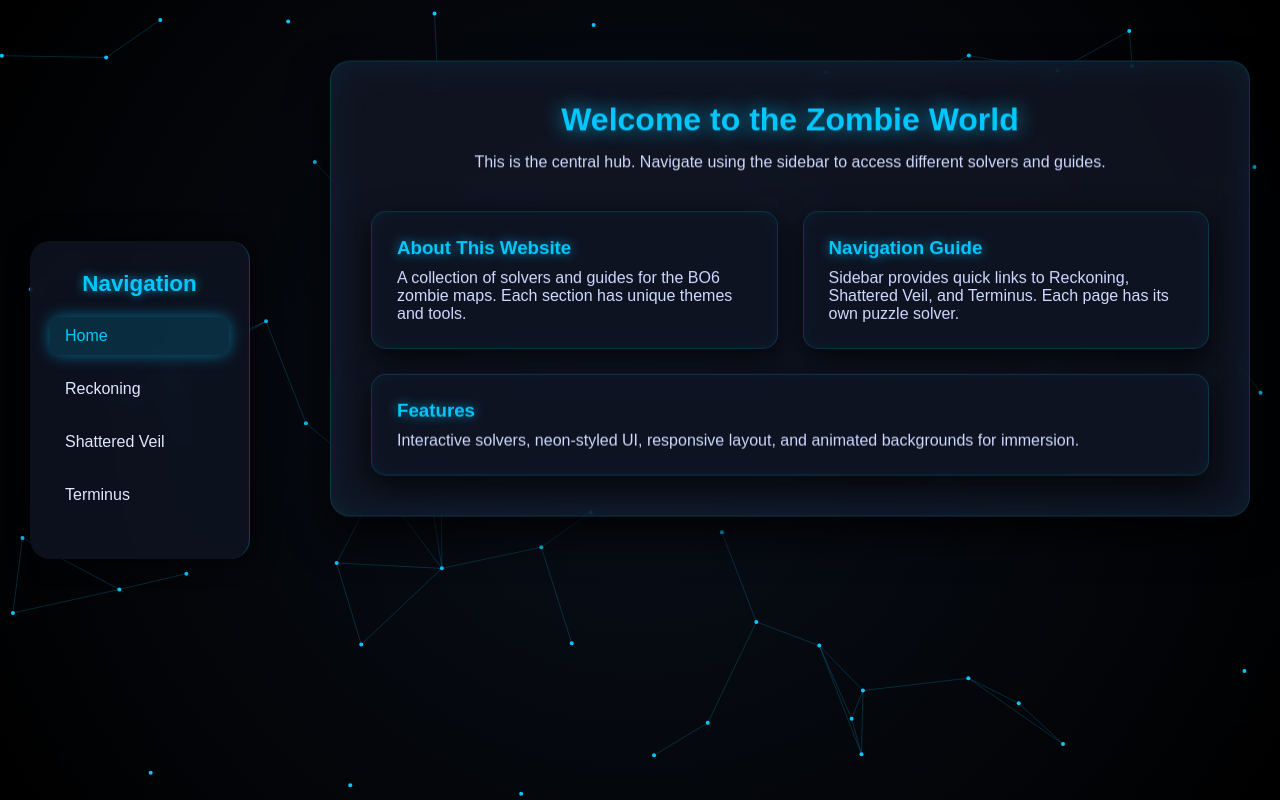
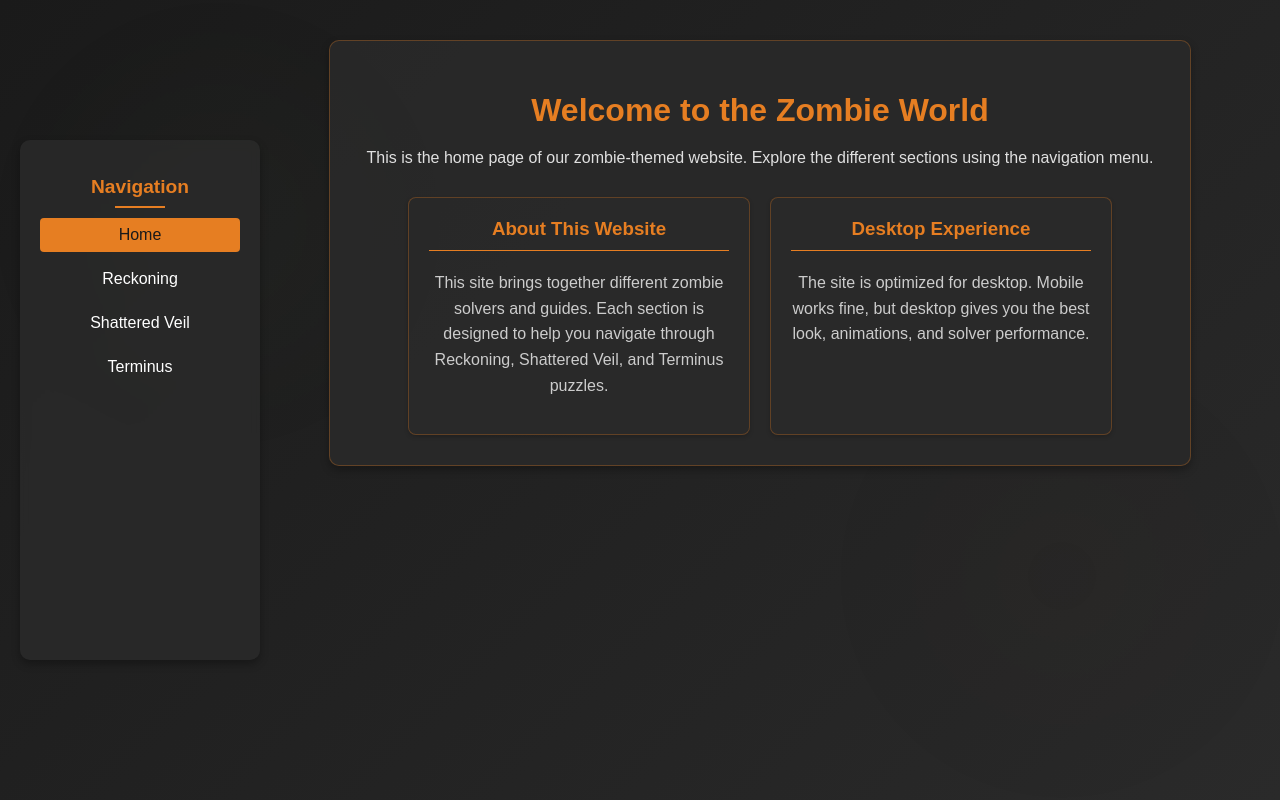
Before and after one commit to 8zj/bo6-bs, a Flask app: page / in a window 1280 px wide. Run offline with Flask 3, Linux system fonts and the light colour scheme.

Commit message:
Update dashboard.html

```diff
--- a/templates/dashboard.html
+++ b/templates/dashboard.html
@@ -5,215 +5,220 @@
   <meta name="viewport" content="width=device-width, initial-scale=1.0">
   <title>Zombie Theme Dashboard</title>
   <style>
-    * { margin: 0; padding: 0; box-sizing: border-box; }
-
     body {
-      font-family: 'Poppins', sans-serif;
-      background: #0a0f1a;
-      color: #e0e8ff;
+      font-family: 'Arial', sans-serif;
+      margin: 0;
+      padding: 0;
+      background-color: #1a1a1a;
+      color: #e0e0e0;
+      transition: all 0.3s;
       overflow-x: hidden;
-      min-height: 100vh;
     }
 
-    /* BACKGROUND CANVAS */
-    canvas#network {
+    .background {
       position: fixed;
-      top: 0; left: 0;
-      width: 100%; height: 100%;
-      z-index: -2;
-      background: radial-gradient(circle at center, #0a0f1a 0%, #000 100%);
+      top: 0;
+      left: 0;
+      width: 100%;
+      height: 100%;
+      z-index: -1;
+      background: linear-gradient(135deg, #1a1a1a, #2a2a2a);
+      overflow: hidden;
+    }
+    .background::before {
+      content: '';
+      position: absolute;
+      top: 0;
+      left: 0;
+      width: 100%;
+      height: 100%;
+      background: radial-gradient(circle at 20% 30%, rgba(120, 148, 97, 0.1) 0%, transparent 20%),
+                  radial-gradient(circle at 80% 70%, rgba(90, 62, 42, 0.1) 0%, transparent 20%);
+      animation: pulse 15s infinite;
+      opacity: 0.7;
+    }
+    @keyframes pulse {
+      0% { transform: scale(1); opacity: 0.7; }
+      50% { transform: scale(1.1); opacity: 0.3; }
+      100% { transform: scale(1); opacity: 0.7; }
     }
 
-    /* SIDEBAR */
+    .container {
+      display: flex;
+      min-height: 100vh;
+      position: relative;
+    }
+
+    /* SIDEBAR (Desktop Only) */
     .sidebar {
-      width: 220px;
-      background: rgba(15,20,35,0.8);
-      border-right: 1px solid rgba(0,200,255,0.3);
-      box-shadow: 4px 0 25px rgba(0,0,0,0.7);
-      backdrop-filter: blur(10px);
-      color: #e0e8ff;
-      padding: 30px 20px;
+      width: 200px;
+      background-color: rgba(42, 42, 42, 0.9);
+      color: #fff;
+      padding: 20px;
       position: fixed;
-      top: 50%; left: 30px;
+      height: 60%;
+      top: 50%;
+      left: 20px;
       transform: translateY(-50%);
-      border-radius: 20px;
-      transition: 0.3s;
+      border-radius: 10px;
+      box-shadow: 0 4px 8px rgba(0, 0, 0, 0.3);
+      backdrop-filter: blur(5px);
       z-index: 1000;
     }
     .sidebar h2 {
-      font-size: 1.4rem;
+      color: #e67e22;
       text-align: center;
-      color: #00c8ff;
-      text-shadow: 0 0 10px rgba(0,200,255,0.7);
+      font-size: 1.2rem;
       margin-bottom: 20px;
+      position: relative;
+    }
+    .sidebar h2::after {
+      content: '';
+      position: absolute;
+      bottom: -10px;
+      left: 50%;
+      transform: translateX(-50%);
+      width: 50px;
+      height: 2px;
+      background-color: #e67e22;
     }
     .sidebar ul { list-style: none; padding: 0; }
-    .sidebar li { margin: 15px 0; }
+    .sidebar li { margin: 10px 0; }
     .sidebar a {
+      color: #fff;
+      text-decoration: none;
       display: block;
-      padding: 10px 15px;
-      color: #e0e8ff;
-      text-decoration: none;
-      border-radius: 10px;
-      font-weight: 500;
-      position: relative;
-      overflow: hidden;
-      transition: 0.3s;
+      padding: 8px;
+      border-radius: 4px;
+      transition: all 0.3s;
+      text-align: center;
     }
-    .sidebar a:hover, .sidebar a.active {
-      background: rgba(0,200,255,0.15);
-      color: #00c8ff;
-      box-shadow: 0 0 15px rgba(0,200,255,0.5);
+    .sidebar a:hover { background: rgba(230,126,34,0.3); }
+    .sidebar a.active {
+      background-color: #e67e22;
+      color: #1a1a1a;
     }
 
     /* MAIN CONTENT */
     .main-content {
-      margin-left: 300px;
-      padding: 60px 30px;
+      margin-left: 240px;
+      padding: 40px;
+      flex: 1;
       display: flex;
       justify-content: center;
-      align-items: flex-start;
-      min-height: 100vh;
+      align-items: center;
     }
     .page {
-      max-width: 1000px;
+      padding: 30px;
+      background-color: rgba(42, 42, 42, 0.9);
+      border-radius: 10px;
+      box-shadow: 0 4px 8px rgba(0, 0, 0, 0.3);
+      max-width: 800px;
       width: 100%;
-      background: rgba(20,25,40,0.7);
-      border: 1px solid rgba(0,200,255,0.2);
-      border-radius: 20px;
-      padding: 40px;
       text-align: center;
-      box-shadow: 0 20px 40px rgba(0,0,0,0.8), inset 0 0 40px rgba(0,200,255,0.08);
-      backdrop-filter: blur(12px);
-      transform: rotateX(4deg);
-      transition: 0.5s;
+      border: 1px solid rgba(230, 126, 34, 0.3);
     }
-    .page:hover { transform: rotateX(0) scale(1.02); }
-    .page h1 {
-      color: #00c8ff;
-      margin-bottom: 15px;
-      text-shadow: 0 0 20px rgba(0,200,255,0.8);
-    }
-    .page p { color: #cfd9ff; }
+    .page h1 { color: #e67e22; margin-bottom: 20px; }
 
-    /* INFO CARDS */
     .info-cards {
       display: flex;
+      flex-wrap: wrap;
       justify-content: center;
-      gap: 25px;
-      flex-wrap: wrap;
-      margin-top: 40px;
+      margin-top: 30px;
+      gap: 20px;
     }
     .info-card {
-      flex: 1 1 280px;
-      background: rgba(15,20,35,0.85);
-      border: 1px solid rgba(0,200,255,0.2);
-      border-radius: 15px;
-      padding: 25px;
-      text-align: left;
-      color: #cfd9ff;
-      box-shadow: 0 10px 30px rgba(0,0,0,0.7), inset 0 0 20px rgba(0,200,255,0.05);
-      transition: 0.4s;
-    }
-    .info-card:hover {
-      transform: translateY(-10px) scale(1.03);
-      box-shadow: 0 15px 40px rgba(0,0,0,0.9), 0 0 25px rgba(0,200,255,0.5);
+      background-color: rgba(42, 42, 42, 0.7);
+      border-radius: 8px;
+      padding: 20px;
+      width: 300px;
+      box-shadow: 0 2px 4px rgba(0, 0, 0, 0.2);
+      border: 1px solid rgba(230, 126, 34, 0.3);
     }
     .info-card h3 {
-      color: #00c8ff;
-      margin-bottom: 10px;
-      text-shadow: 0 0 12px rgba(0,200,255,0.7);
+      color: #e67e22;
+      margin-top: 0;
+      border-bottom: 1px solid #e67e22;
+      padding-bottom: 10px;
+    }
+    .info-card p { color: #ccc; line-height: 1.6; }
+
+    /* MOBILE QUICK NAV */
+    .mobile-nav {
+      display: none;
+      margin-top: 25px;
+      text-align: center;
+    }
+    .mobile-nav h3 { color: #e67e22; margin-bottom: 15px; }
+    .mobile-nav button {
+      display: block;
+      width: 100%;
+      margin: 10px 0;
+      padding: 14px;
+      border: none;
+      border-radius: 10px;
+      background: linear-gradient(135deg, #e67e22, #ff9933);
+      color: #fff;
+      font-size: 1.1rem;
+      font-weight: bold;
+      cursor: pointer;
+      transition: 0.3s;
+    }
+    .mobile-nav button:hover {
+      transform: scale(1.05);
+      box-shadow: 0 6px 15px rgba(230,126,34,0.6);
     }
 
     /* RESPONSIVE */
-    @media(max-width: 900px) {
+    @media (max-width: 768px) {
       .sidebar { display: none; }
-      .main-content { margin-left: 0; padding: 30px; }
+      .main-content { margin-left: 0; padding: 20px; }
+      .mobile-nav { display: block; }
+      .info-cards { flex-direction: column; align-items: center; }
+      .info-card { width: 90%; }
     }
   </style>
 </head>
 <body>
-  <canvas id="network"></canvas>
+  <div class="background"></div>
 
+  <!-- Sidebar (PC only) -->
   <div class="sidebar">
     <h2>Navigation</h2>
     <ul>
-      <li><a href="/" class="active">Home</a></li>
-      <li><a href="/reckoning">Reckoning</a></li>
-      <li><a href="/shattered">Shattered Veil</a></li>
-      <li><a href="/terminus">Terminus</a></li>
+      <li><a href="/" class="nav-link active">Home</a></li>
+      <li><a href="/reckoning" class="nav-link">Reckoning</a></li>
+      <li><a href="/shattered" class="nav-link">Shattered Veil</a></li>
+      <li><a href="/terminus" class="nav-link">Terminus</a></li>
     </ul>
   </div>
 
   <div class="main-content">
     <div class="page">
       <h1>Welcome to the Zombie World</h1>
-      <p>This is the central hub. Navigate using the sidebar to access different solvers and guides.</p>
+      <p>This is the home page of our zombie-themed website. Explore the different sections using the navigation menu.</p>
+
+      <!-- Mobile Quick Nav -->
+      <div class="mobile-nav">
+        <h3>Quick Navigation</h3>
+        <button onclick="location.href='https://bo6-bs.onrender.com/'">🏠 Home</button>
+        <button onclick="location.href='https://bo6-bs.onrender.com/reckoning'">⚗ Reckoning</button>
+        <button onclick="location.href='https://bo6-bs.onrender.com/shattered'">🪞 Shattered Veil</button>
+        <button onclick="location.href='https://bo6-bs.onrender.com/terminus'">⚙ Terminus</button>
+        <p style="margin-top:15px; font-size:0.9rem; color:#ccc;">⚠ This website works best on PC for full layout & solvers.</p>
+      </div>
 
       <div class="info-cards">
         <div class="info-card">
           <h3>About This Website</h3>
-          <p>A collection of solvers and guides for the BO6 zombie maps. Each section has unique themes and tools.</p>
+          <p>This site brings together different zombie solvers and guides. Each section is designed to help you navigate through Reckoning, Shattered Veil, and Terminus puzzles.</p>
         </div>
         <div class="info-card">
-          <h3>Navigation Guide</h3>
-          <p>Sidebar provides quick links to Reckoning, Shattered Veil, and Terminus. Each page has its own puzzle solver.</p>
-        </div>
-        <div class="info-card">
-          <h3>Features</h3>
-          <p>Interactive solvers, neon-styled UI, responsive layout, and animated backgrounds for immersion.</p>
+          <h3>Desktop Experience</h3>
+          <p>The site is optimized for desktop. Mobile works fine, but desktop gives you the best look, animations, and solver performance.</p>
         </div>
       </div>
     </div>
   </div>
-
-  <script>
-    // Background network effect
-    const canvas = document.getElementById("network");
-    const ctx = canvas.getContext("2d");
-    let width, height, points;
-
-    function resize() {
-      width = canvas.width = window.innerWidth;
-      height = canvas.height = window.innerHeight;
-      points = Array.from({ length: 70 }, () => ({
-        x: Math.random() * width,
-        y: Math.random() * height,
-        vx: (Math.random() - 0.5) * 0.5,
-        vy: (Math.random() - 0.5) * 0.5
-      }));
-    }
-    resize();
-    window.addEventListener("resize", resize);
-
-    function animate() {
-      ctx.clearRect(0, 0, width, height);
-      ctx.fillStyle = "#00c8ff";
-      for (let p of points) {
-        p.x += p.vx; p.y += p.vy;
-        if (p.x < 0 || p.x > width) p.vx *= -1;
-        if (p.y < 0 || p.y > height) p.vy *= -1;
-        ctx.beginPath();
-        ctx.arc(p.x, p.y, 2, 0, Math.PI * 2);
-        ctx.fill();
-      }
-      ctx.strokeStyle = "rgba(0,200,255,0.2)";
-      for (let i = 0; i < points.length; i++) {
-        for (let j = i+1; j < points.length; j++) {
-          let dx = points[i].x - points[j].x;
-          let dy = points[i].y - points[j].y;
-          let dist = Math.sqrt(dx*dx + dy*dy);
-          if (dist < 120) {
-            ctx.beginPath();
-            ctx.moveTo(points[i].x, points[i].y);
-            ctx.lineTo(points[j].x, points[j].y);
-            ctx.stroke();
-          }
-        }
-      }
-      requestAnimationFrame(animate);
-    }
-    animate();
-  </script>
 </body>
 </html>
```
